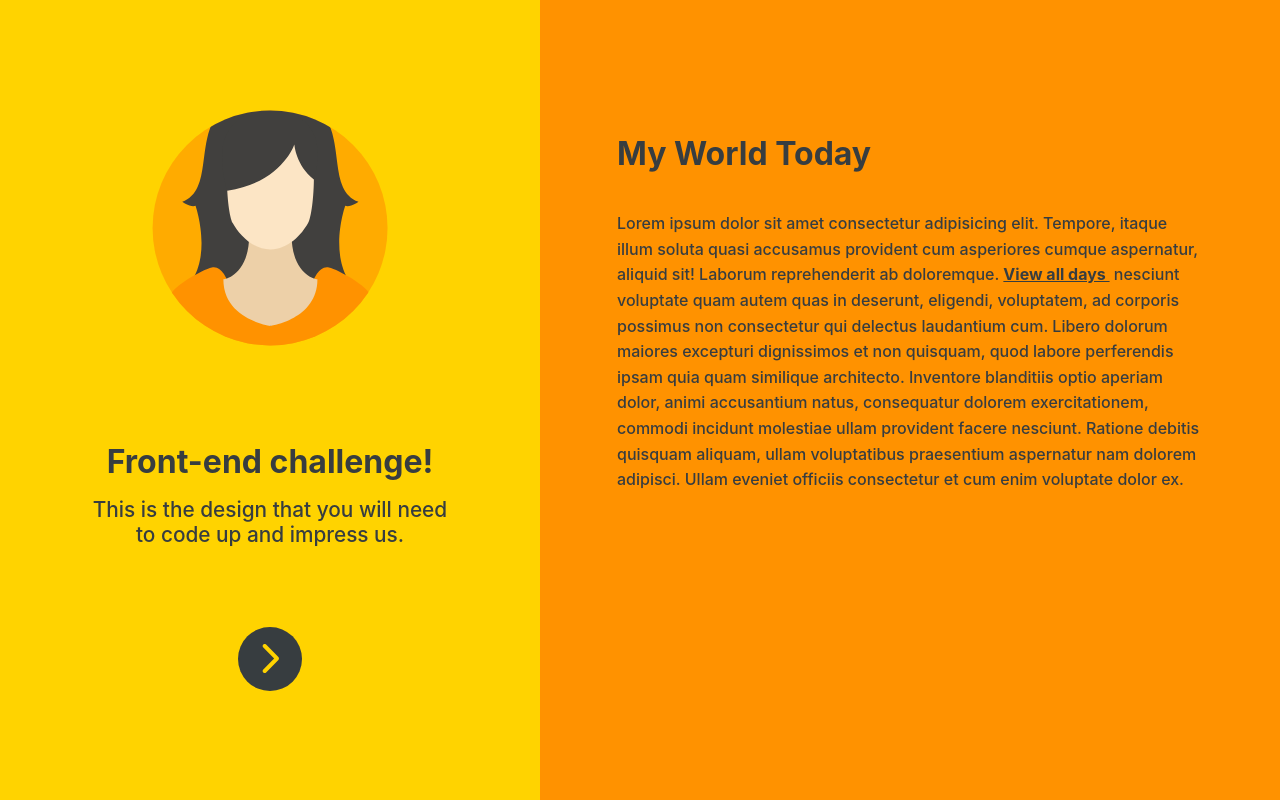
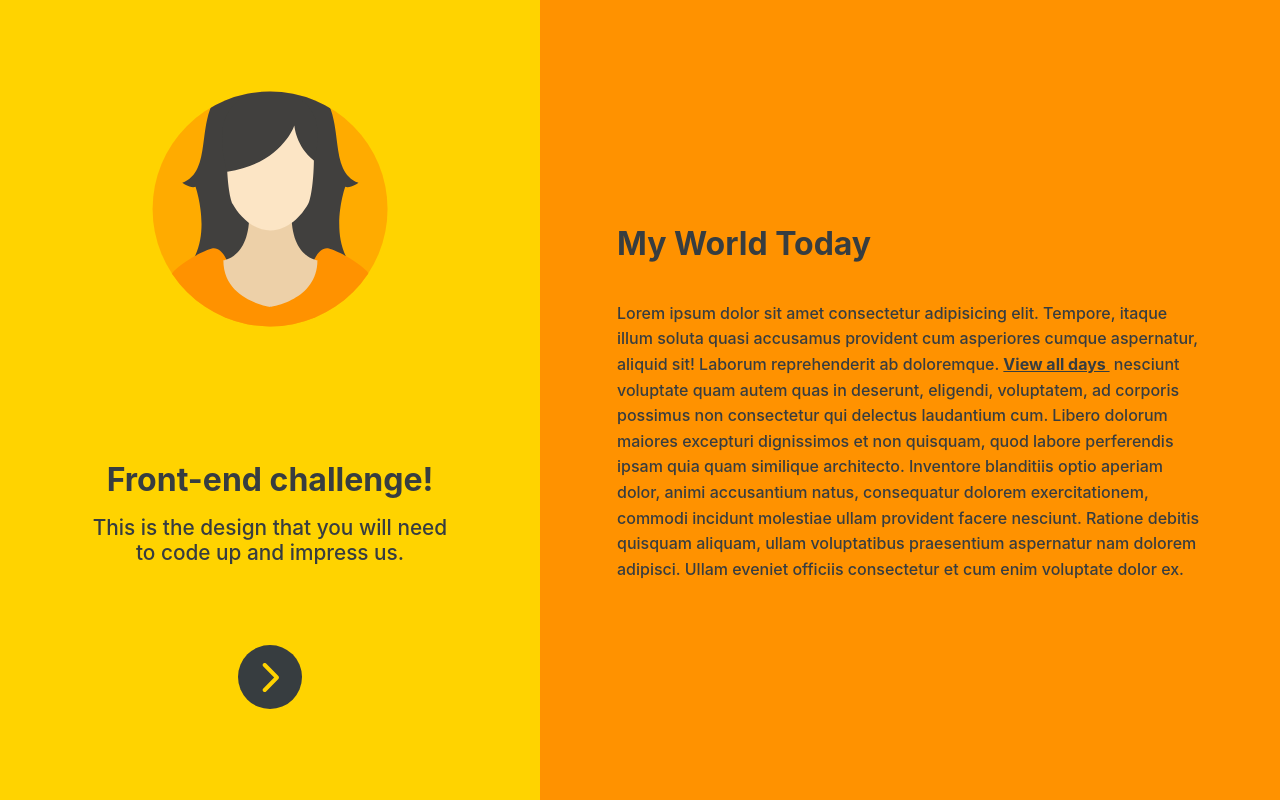
Before and after one commit to l3r0ux/banana-republic, a Vue app: page / in a window 1280 px wide. Built offline with nearby package versions, Linux system fonts and the light colour scheme.

Commit message:
more responsiveness updates

```diff
--- a/src/components/ContentPanel.vue
+++ b/src/components/ContentPanel.vue
@@ -79,8 +79,10 @@
     }
 
     .inner-container {
+      display: flex;
+      flex-direction: column;
+      justify-content: center;
       max-width: 650px;
-      padding-top: 8rem;
     }
   }
 }
--- a/src/components/LandingSection.vue
+++ b/src/components/LandingSection.vue
@@ -32,14 +32,17 @@
   position: relative;
   z-index: 3;
   display: flex;
+  align-items: center;
+  justify-content: center;
   height: 100vh;
   background-color: var(--br-color-yellow);
   padding: 0 3rem;
 
   .inner-container {
+    max-height: 700px;
     display: flex;
     flex-direction: column;
-    justify-content: center;
+    justify-content: space-between;
     align-items: center;
     height: 100%;
     max-width: 280px;
@@ -47,12 +50,13 @@
 
     > img {
       object-fit: cover;
-      margin-bottom: 6rem;
       width: 100%;
+      margin-top: 1rem;
     }
 
     .text {
       text-align: center;
+      margin-bottom: 1rem;
 
       h1 {
         font-weight: bold;
@@ -99,6 +103,7 @@
 
     .inner-container {
       max-width: 360px;
+      max-height: 650px;
 
       > img {
         max-width: 236px;
--- a/src/components/MainForm.vue
+++ b/src/components/MainForm.vue
@@ -111,6 +111,7 @@
   background-color: #fff;
   padding-top: 3rem;
   width: 100%;
+  min-height: 100vh;
 
   .form {
     display: flex;
```
